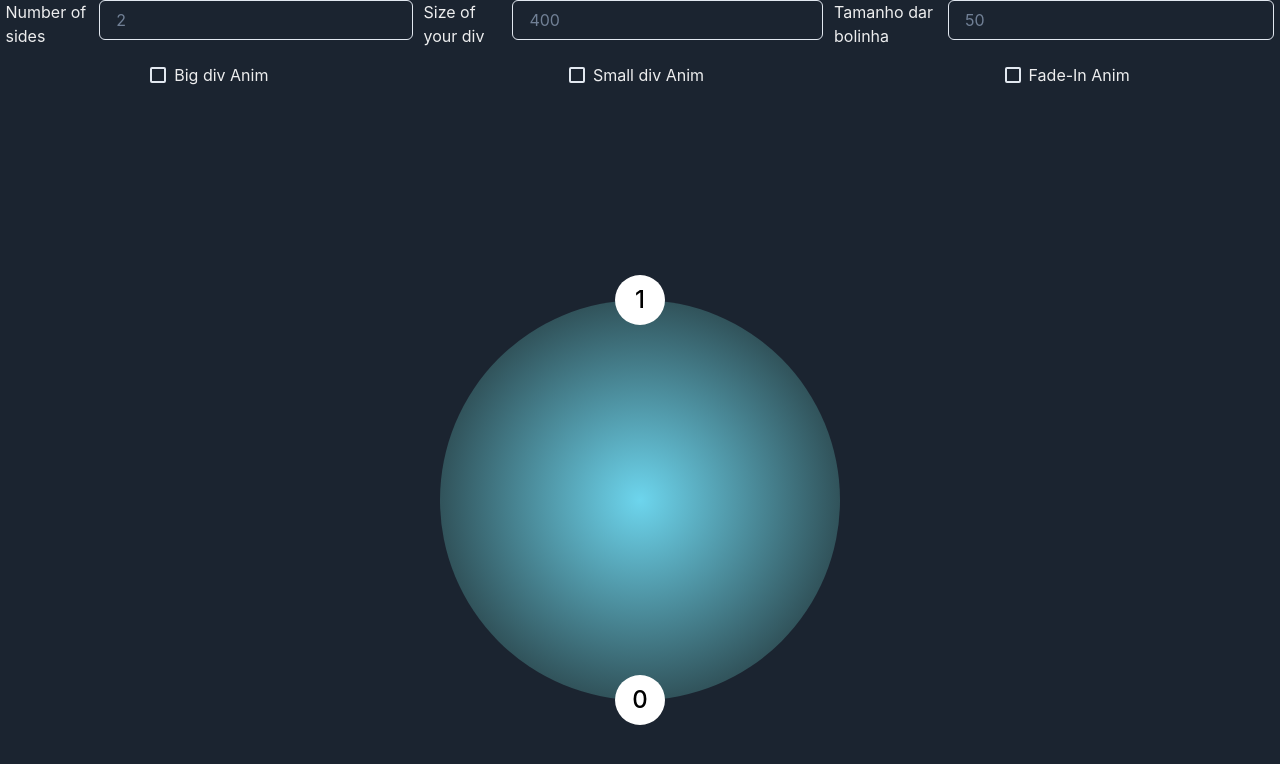
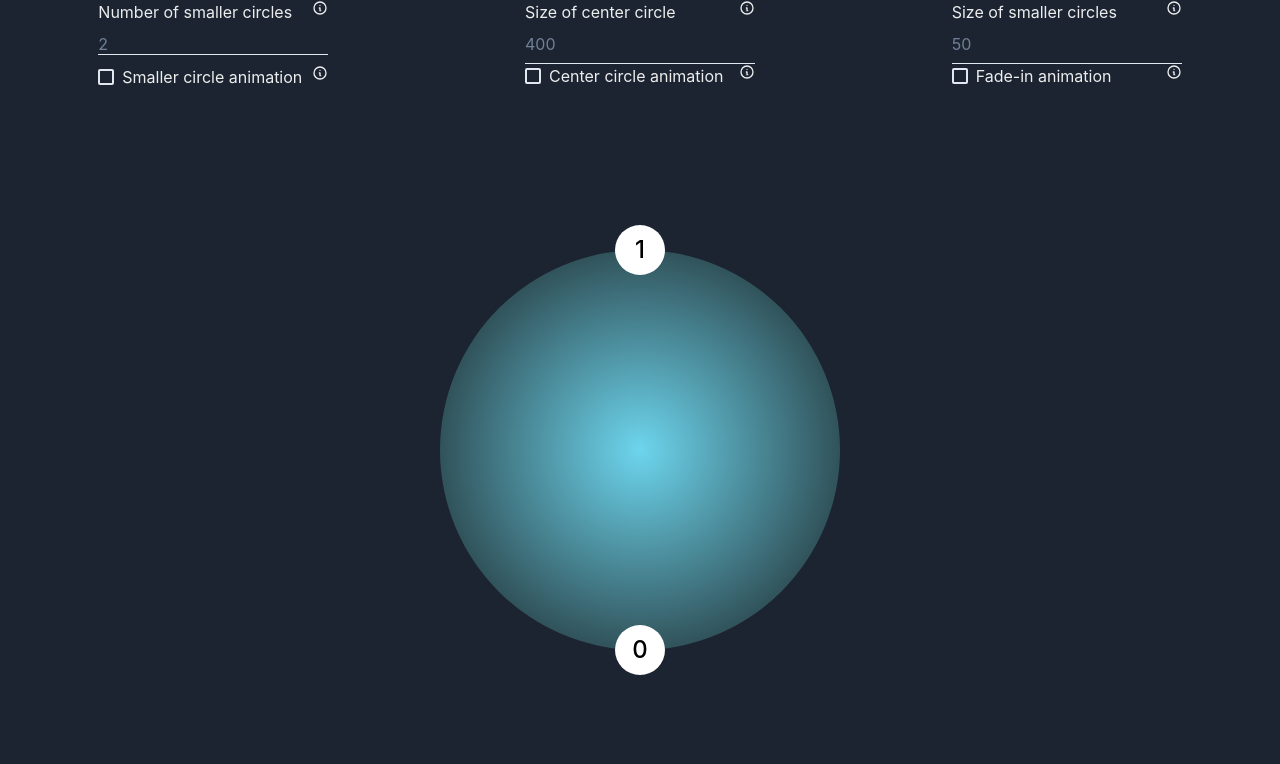
Before and after one commit to YagoLeite/Polygon, a Next.js app: page / in a window 1280 px wide. Shown: the top 764 px of the page. Built offline with nearby package versions, Linux system fonts and the light colour scheme.

Commit message:
adding tooltip

```diff
--- a/components/Body/SpinningIcon.js
+++ b/components/Body/SpinningIcon.js
@@ -15,6 +15,7 @@ const SpinningIcon = (props) => {
       h={verticeDiv}
       w={verticeDiv}
       bg="white"
+      //   bgGradient="radial(#ffffff , #505556 )"
       fontWeight="500"
       color="black"
       borderRadius="50%"
--- a/components/Controler/Controler.js
+++ b/components/Controler/Controler.js
@@ -1,68 +1,134 @@
-import { Flex, Input, Text, Checkbox, Box } from "@chakra-ui/react";
+import { Flex, Input, Text, Checkbox, Box, Tooltip } from "@chakra-ui/react";
 import React from "react";
 import { useControlerContext } from "../../context/ControlerContext";
+import { HiOutlineInformationCircle } from "react-icons/hi";
 
 const Controler = () => {
   const { state, dispatch } = useControlerContext();
   return (
-    <Box mb="200px">
+    <Box fontSize={["12px", "16px"]} mb="200px">
       <Flex justify="space-around" h="50px">
-        <Flex>
-          <Text>Number of sides</Text>
+        <Flex direction="column" w="230px" gap="10px">
+          <Flex w="100%" justify="space-between">
+            <Text w="100%">Number of smaller circles</Text>
+            <Tooltip
+              label="Number of circles that will be on the center circle"
+              placement="bottom-end"
+            >
+              <span>
+                <HiOutlineInformationCircle />
+              </span>
+            </Tooltip>
+          </Flex>
           <Input
+            variant="flushed"
             type="number"
             onChange={(e) =>
               dispatch({ type: "SIDES-UPDATE", value: +e.target.value })
             }
             placeholder={state.sides}
           />
+          <Flex justify="space-between">
+            <Checkbox
+              fontSize={["12px"]}
+              isChecked={state.smallDivRotationAnim}
+              onChange={(e) =>
+                dispatch({
+                  type: "SMALLDIVANIM-UPDATE",
+                  value: e.target.checked,
+                })
+              }
+            >
+              Smaller circle animation
+            </Checkbox>
+            <Tooltip
+              label="Smaller circles will rotate anticlockwise"
+              placement="bottom-end"
+            >
+              <span>
+                <HiOutlineInformationCircle />
+              </span>
+            </Tooltip>
           </Flex>
-        <Flex>
-          <Text>Size of your div</Text>
+        </Flex>
+        <Box w="230px">
+          <Flex w="100%" justify="space-between">
+            <Text>Size of center circle</Text>
+            <Tooltip
+              label="Value in pixels for the diameter of the center circle"
+              placement="bottom-end"
+            >
+              <span>
+                <HiOutlineInformationCircle />
+              </span>
+            </Tooltip>
+          </Flex>
           <Input
+            variant="flushed"
             type="number"
             onChange={(e) =>
               dispatch({ type: "DIV-UPDATE", value: +e.target.value })
             }
             placeholder={state.divSize}
           />
+          <Flex justify="space-between">
+            <Checkbox
+              isChecked={state.bigDivRotationAnim}
+              onChange={(e) =>
+                dispatch({ type: "BIGDIVANIM-UPDATE", value: e.target.checked })
+              }
+            >
+              Center circle animation
+            </Checkbox>
+            <Tooltip
+              label="Center circle will rotate clockwise"
+              placement="bottom-end"
+            >
+              <span>
+                <HiOutlineInformationCircle />
+              </span>
+            </Tooltip>
           </Flex>
-        <Flex>
-          <Text>Tamanho dar bolinha</Text>
+        </Box>
+        <Box w="230px">
+          <Flex justify="space-between">
+            <Text>Size of smaller circles</Text>
+            <Tooltip
+              label="Size of the circles that are on the center circle"
+              placement="bottom-end"
+            >
+              <span>
+                <HiOutlineInformationCircle />
+              </span>
+            </Tooltip>
+          </Flex>
           <Input
+            variant="flushed"
             type="number"
             onChange={(e) =>
               dispatch({ type: "VERTICEDIV-UPDATE", value: +e.target.value })
             }
             placeholder={state.verticeDiv}
           />
-        </Flex>
-      </Flex>
-      <Flex justify="space-around" h="50px">
-        <Checkbox
-          isChecked={state.bigDivRotationAnim}
-          onChange={(e) =>
-            dispatch({ type: "BIGDIVANIM-UPDATE", value: e.target.checked })
-          }
-        >
-          Big div Anim
-        </Checkbox>
-        <Checkbox
-          isChecked={state.smallDivRotationAnim}
-          onChange={(e) =>
-            dispatch({ type: "SMALLDIVANIM-UPDATE", value: e.target.checked })
-          }
-        >
-          Small div Anim
-        </Checkbox>
+          <Flex justify="space-between">
             <Checkbox
               isChecked={state.fadeInAnim}
               onChange={(e) =>
                 dispatch({ type: "FADEIN-UPDATE", value: e.target.checked })
               }
             >
-          Fade-In Anim
+              Fade-in animation
             </Checkbox>
+            <Tooltip
+              label="Circle on center circle will spawn with a certain delay"
+              placement="bottom-end"
+            >
+              <span>
+                <HiOutlineInformationCircle />
+              </span>
+            </Tooltip>
+          </Flex>
+        </Box>
       </Flex>
     </Box>
   );
--- a/package.json
+++ b/package.json
@@ -15,7 +15,8 @@
     "framer-motion": "^6.3.11",
     "next": "12.1.6",
     "react": "18.2.0",
-    "react-dom": "18.2.0"
+    "react-dom": "18.2.0",
+    "react-icons": "^4.4.0"
   },
   "devDependencies": {
     "eslint": "8.17.0",
```
Also changed, not shown: 2 other files (tests, documents, lock files or other folders). Lines whose indentation alone changed are shown as unchanged.
